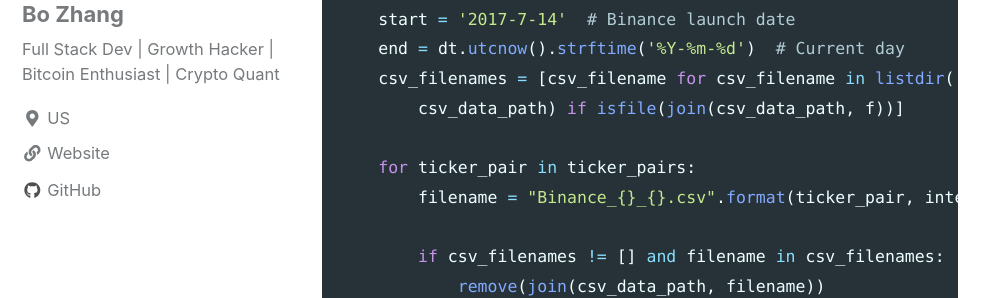
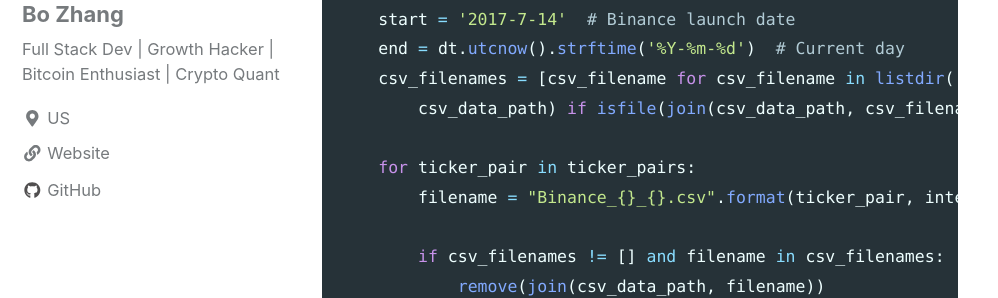
Before and after one commit to 0xboz/blog, a Jekyll site: the page built from _posts/2019-06-11-how-to-create-custom-zipline-bundles-from-binance-data-part-1.md, in a window 1280 px wide and 900 px high, scrolled down 2601 px. Shown: the part 161-459 px from the top of the window, without its empty margins (0-998 px from the left). Built offline with Jekyll 4.4.1, drawn with Linux system fonts in a browser that asks for light colours; cached includes are drawn as plain includes; nearby versions of some CDN libraries.

Commit message:
Updated url and typo

```diff
--- a/_posts/2019-06-08-how-to-create-custom-zipline-bundles-from-binance-data-part-1.md
+++ b/_posts/2019-06-11-how-to-create-custom-zipline-bundles-from-binance-data-part-1.md
@@ -69,7 +69,7 @@ def save_csv(reload_tickers=False, interval='1m'):
     start = '2017-7-14'  # Binance launch date
     end = dt.utcnow().strftime('%Y-%m-%d')  # Current day
     csv_filenames = [csv_filename for csv_filename in listdir(
-        csv_data_path) if isfile(join(csv_data_path, f))]
+        csv_data_path) if isfile(join(csv_data_path, csv_filename))]
 
     for ticker_pair in ticker_pairs:
         filename = "Binance_{}_{}.csv".format(ticker_pair, interval)
```
Also changed, not shown: other parts of _posts/2019-06-11-how-to-create-custom-zipline-bundles-from-binance-data-part-1.md (+1 -1 lines).
